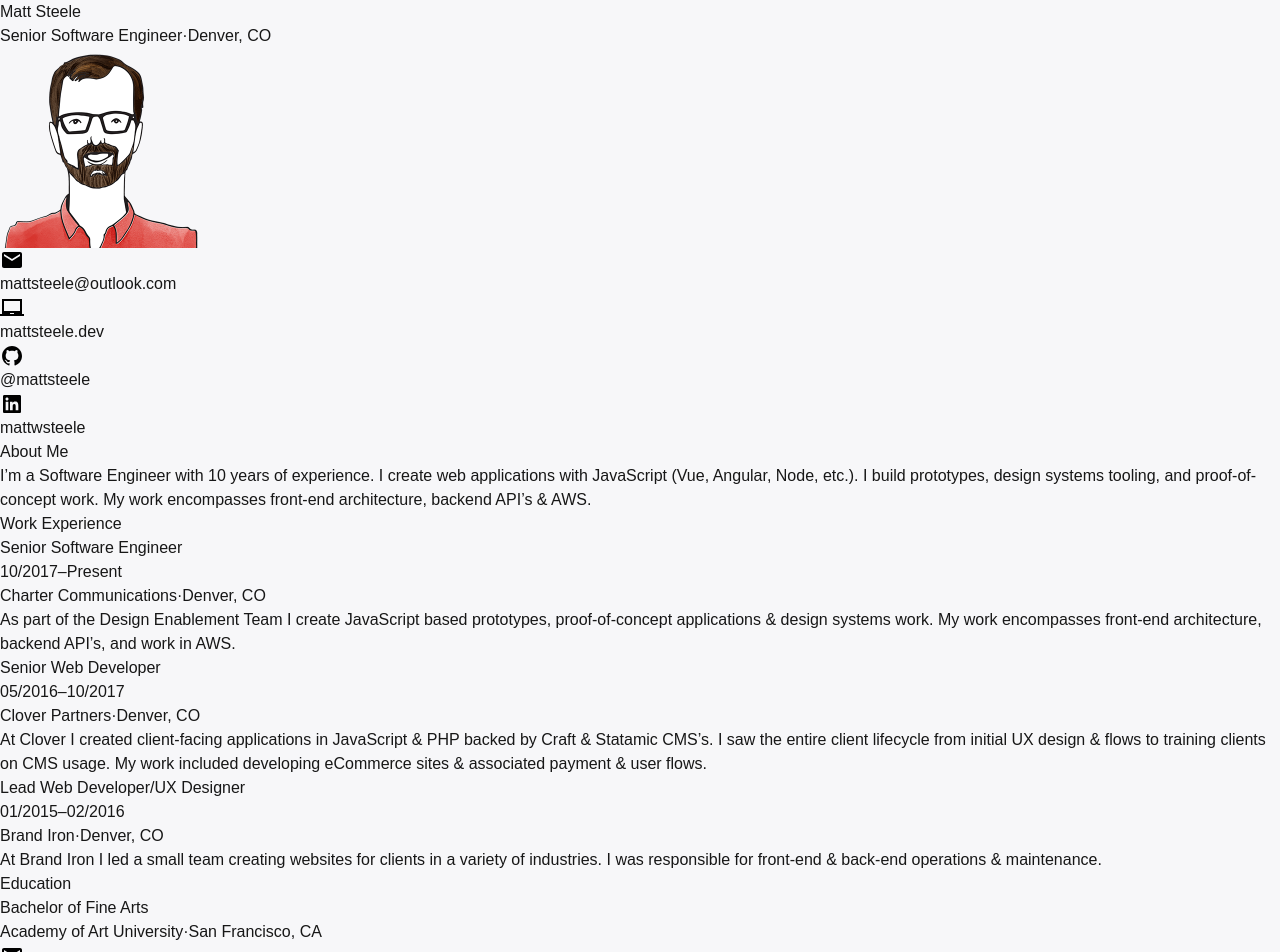
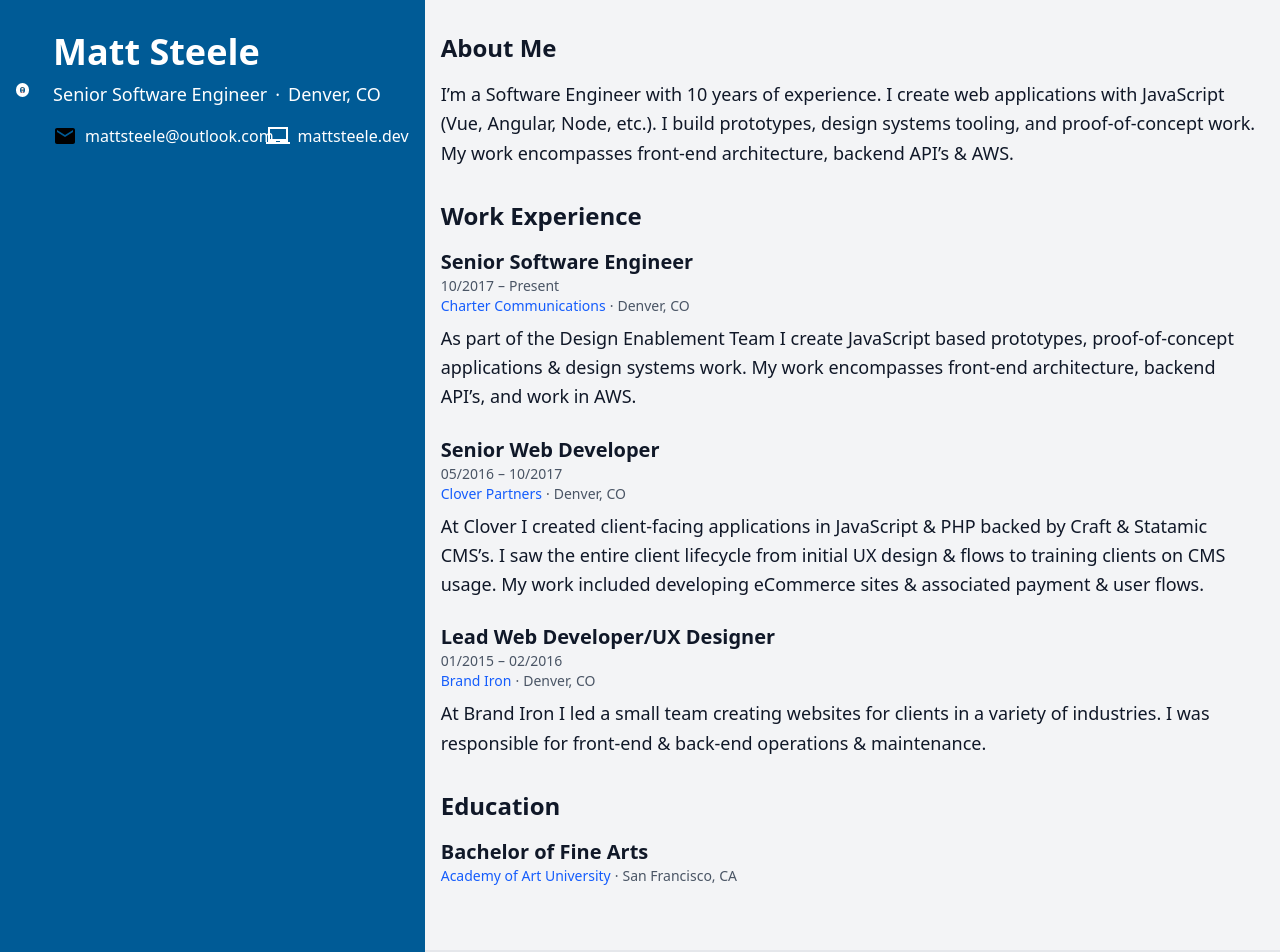
Before and after one commit to mattsteele/mattsteele-next, a Next.js app: page /resume in a window 1280 px wide. Shown: the top 952 px of the page. Built offline with nearby package versions, Linux system fonts and the light colour scheme.

Commit message:
Update styles

```diff
--- a/src/app/globals.css
+++ b/src/app/globals.css
@@ -5,12 +5,14 @@
   --color-blue-two: #507796;
   --color-blue-three: #2a94c8;
   --color-blue-four: #1e2e3e;
+  --color-blue-five: #005b96;
 
   --color-red-one: #b33d40;
   --color-red-two: #d1625b;
 
   --color-gray-one: #e0e0e0;
   --color-gray-two: #bdc3c7;
+  --color-gray-three: #eceeef;
 
   /* #f7f7f9 */
   --color-background: var(--background);
--- a/src/app/resume/page.tsx
+++ b/src/app/resume/page.tsx
@@ -3,146 +3,150 @@
 export default function Resume() {
   return (
     <>
-      <div role="document">
-        <header>
+      <div role="document" className="flex bg-gray-100 text-gray-900 font-sans">
+        <header className="bg-[var(--color-blue-five)] text-white py-8">
+          <div className="container mx-auto px-4">
+            <div className="flex items-center">
+              <div className="mr-6">
+                <Image
+                  src="/images/avatar.png"
+                  width="200"
+                  height="200"
+                  alt="Matt Steele"
+                  className="rounded-full border-4 border-white"
+                />
+              </div>
               <div>
-            <div>
-              <div>
-                <div>
-                  <h1>Matt Steele</h1>
-                </div>
-                <p>
+                <h1 className="text-4xl font-bold">Matt Steele</h1>
+                <p className="text-lg mt-2">
                   <span>Senior Software Engineer</span>
-                  <span aria-hidden="true">·</span>
+                  <span className="mx-2" aria-hidden="true">·</span>
                   <span>Denver, CO</span>
                 </p>
-                <div>
-                  <a aria-label="Email" href="mailto:mattsteele@outlook.com">
-                    <Image src="/images/avatar.png" width="200" height="200" alt="Matt Steele" />
+                <div className="flex items-center mt-4 space-x-4">
+                  <a
+                    aria-label="Email"
+                    href="mailto:mattsteele@outlook.com"
+                    className="flex items-center text-white hover:underline"
+                  >
                     <Image src="/icons/email.svg" width="24" height="24" alt="Email Icon" />
-                    <span>mattsteele@outlook.com</span>
+                    <span className="ml-2">mattsteele@outlook.com</span>
                   </a>
-                  <a aria-label="Website" href="https://mattsteele.dev">
-                    <svg xmlns="http://www.w3.org/2000/svg" width="24" height="24" viewBox="0 0 24 24">
+                  <a
+                    aria-label="Website"
+                    href="https://mattsteele.dev"
+                    className="flex items-center text-white hover:underline"
+                  >
+                    <svg xmlns="http://www.w3.org/2000/svg" width="24" height="24" viewBox="0 0 24 24" className="fill-current">
                       <path d="M22 18V3H2v15H0v2h24v-2h-2zm-8 0h-4v-1h4v1zm6-3H4V5h16v10z" />
                     </svg>
-                    <span>mattsteele.dev</span>
+                    <span className="ml-2">mattsteele.dev</span>
                   </a>
-                  <div>
-                    <a href="https://github.com/mattsteele" aria-label="Github" rel="me">
-                      <Image src="/icons/github.svg" width="24" height="24" alt="Github Icon" />
-                      <span>@mattsteele</span>
-                      <span className="sr-only">on Github</span>
-                    </a>
-                    <a href="https://www.linkedin.com/in/mattwsteele" aria-label="LinkedIn" rel="me">
-                      <Image src="/icons/linkedin.svg" width="24" height="24" alt="LinkedIn Icon" />
-                      <span>mattwsteele</span>
-                      <span className="sr-only">on LinkedIn</span>
-                    </a>
-                  </div>
                 </div>
               </div>
             </div>
           </div>
         </header>
 
-        <main>
-          <section id="section-introduction">
-            <h2>About Me</h2>
-            <div>
-              <p>
+        <div className="flex flex-col flex-grow">
+
+          <main className="container mx-auto px-4 py-8">
+            <section id="section-introduction" className="mb-8">
+              <h2 className="text-2xl font-bold mb-4">About Me</h2>
+              <p className="text-lg leading-relaxed">
                 I’m a Software Engineer with 10 years of experience. I create web applications with JavaScript (Vue, Angular, Node, etc.).
                 I build prototypes, design systems tooling, and proof-of-concept work. My work encompasses front-end architecture, backend API’s & AWS.
               </p>
-            </div>
             </section>
 
-          <section id="section-experience">
-            <h2>Work Experience</h2>
-            <ol>
+            <section id="section-experience" className="mb-8">
+              <h2 className="text-2xl font-bold mb-4">Work Experience</h2>
+              <ol className="space-y-6">
                 <li>
                   <article>
-                  <div>
-                    <h3>Senior Software Engineer</h3>
-                    <p>
+                    <div className="mb-2">
+                      <h3 className="text-xl font-semibold">Senior Software Engineer</h3>
+                      <p className="text-sm text-gray-600">
                         <time dateTime="2017-10-01">10/2017</time>
-                      <span>–</span>
+                        <span className="mx-1">–</span>
                         <span>Present</span>
                       </p>
-                    <p>
-                      <a href="https://www.spectrum.net" target="_blank" rel="noopener noreferrer">Charter Communications</a>
-                      <span aria-hidden="true">·</span>
+                      <p className="text-sm text-gray-600">
+                        <a href="https://www.spectrum.net" target="_blank" rel="noopener noreferrer" className="text-blue-600 hover:underline">
+                          Charter Communications
+                        </a>
+                        <span className="mx-1" aria-hidden="true">·</span>
                         <span>Denver, CO</span>
                       </p>
                     </div>
-                  <div>
-                    <p>
+                    <p className="text-lg leading-relaxed">
                       As part of the Design Enablement Team I create JavaScript based prototypes, proof-of-concept applications & design systems work.
                       My work encompasses front-end architecture, backend API’s, and work in AWS.
                     </p>
-                  </div>
                   </article>
                 </li>
                 <li>
                   <article>
-                  <div>
-                    <h3>Senior Web Developer</h3>
-                    <p>
+                    <div className="mb-2">
+                      <h3 className="text-xl font-semibold">Senior Web Developer</h3>
+                      <p className="text-sm text-gray-600">
                         <time dateTime="2016-05-01">05/2016</time>
-                      <span>–</span>
+                        <span className="mx-1">–</span>
                         <time dateTime="2017-10-01">10/2017</time>
                       </p>
-                    <p>
-                      <a href="https://clover.partners/" target="_blank" rel="noopener noreferrer">Clover Partners</a>
-                      <span aria-hidden="true">·</span>
+                      <p className="text-sm text-gray-600">
+                        <a href="https://clover.partners/" target="_blank" rel="noopener noreferrer" className="text-blue-600 hover:underline">
+                          Clover Partners
+                        </a>
+                        <span className="mx-1" aria-hidden="true">·</span>
                         <span>Denver, CO</span>
                       </p>
                     </div>
-                  <div>
-                    <p>
+                    <p className="text-lg leading-relaxed">
                       At Clover I created client-facing applications in JavaScript & PHP backed by Craft & Statamic CMS’s.
                       I saw the entire client lifecycle from initial UX design & flows to training clients on CMS usage.
                       My work included developing eCommerce sites & associated payment & user flows.
                     </p>
-                  </div>
                   </article>
                 </li>
                 <li>
                   <article>
-                  <div>
-                    <h3>Lead Web Developer/UX Designer</h3>
-                    <p>
+                    <div className="mb-2">
+                      <h3 className="text-xl font-semibold">Lead Web Developer/UX Designer</h3>
+                      <p className="text-sm text-gray-600">
                         <time dateTime="2015-01-01">01/2015</time>
-                      <span>–</span>
+                        <span className="mx-1">–</span>
                         <time dateTime="2016-02-01">02/2016</time>
                       </p>
-                    <p>
-                      <a href="https://www.brandiron.net" target="_blank" rel="noopener noreferrer">Brand Iron</a>
-                      <span aria-hidden="true">·</span>
+                      <p className="text-sm text-gray-600">
+                        <a href="https://www.brandiron.net" target="_blank" rel="noopener noreferrer" className="text-blue-600 hover:underline">
+                          Brand Iron
+                        </a>
+                        <span className="mx-1" aria-hidden="true">·</span>
                         <span>Denver, CO</span>
                       </p>
                     </div>
-                  <div>
-                    <p>
+                    <p className="text-lg leading-relaxed">
                       At Brand Iron I led a small team creating websites for clients in a variety of industries.
                       I was responsible for front-end & back-end operations & maintenance.
                     </p>
-                  </div>
                   </article>
                 </li>
               </ol>
             </section>
 
-          <section id="section-education">
-            <h2>Education</h2>
-            <ol>
+            <section id="section-education" className="mb-8">
+              <h2 className="text-2xl font-bold mb-4">Education</h2>
+              <ol className="space-y-4">
                 <li>
                   <article>
                     <div>
-                    <h3>Bachelor of Fine Arts</h3>
-                    <p>
-                      <a href="https://www.academyart.edu/" target="_blank" rel="noopener noreferrer">Academy of Art University</a>
-                      <span aria-hidden="true">·</span>
+                      <h3 className="text-xl font-semibold">Bachelor of Fine Arts</h3>
+                      <p className="text-sm text-gray-600">
+                        <a href="https://www.academyart.edu/" target="_blank" rel="noopener noreferrer" className="text-blue-600 hover:underline">
+                          Academy of Art University
+                        </a>
+                        <span className="mx-1" aria-hidden="true">·</span>
                         <span>San Francisco, CA</span>
                       </p>
                     </div>
@@ -152,25 +156,25 @@
             </section>
           </main>
 
-        <aside>
-          <div>
-            <div>
-              <a aria-label="Email" href="mailto:mattsteele@outlook.com">
+          <aside className="bg-gray-200 py-4">
+            <div className="container mx-auto px-4 flex justify-between items-center">
+              <a aria-label="Email" href="mailto:mattsteele@outlook.com" className="text-gray-600 hover:text-gray-900">
                 <Image src="/icons/email.svg" width="24" height="24" alt="Email Icon" />
               </a>
-              <button aria-label="Print Résumé">
+              <button aria-label="Print Résumé" className="text-gray-600 hover:text-gray-900">
                 <Image src="/icons/print.svg" width="24" height="24" alt="Print Icon" />
               </button>
             </div>
-          </div>
           </aside>
 
-        <footer>
-          <div>
+          <footer className="bg-[var(--color-gray-three)] text-white py-4">
+            <div className="container mx-auto px-4 text-center">
               <p>© Matt Steele</p>
               <p>Last updated: 16.06.2021</p>
             </div>
           </footer>
+
+        </div>
       </div>
     </>
   );
```
Lines whose indentation alone changed are shown as unchanged.
